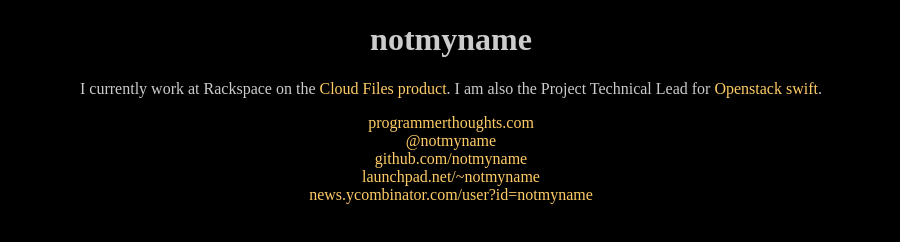
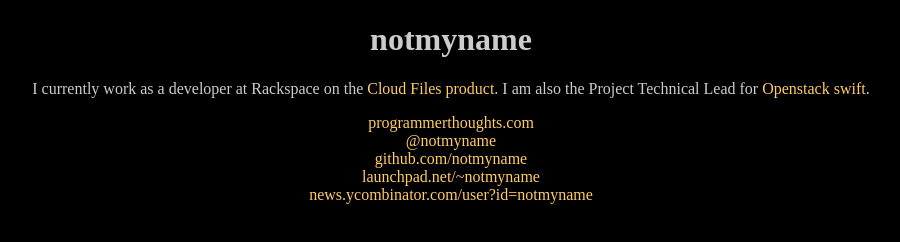
Before and after one commit to notmyname/not.mn, a plain HTML site: page index.html in a window 1280 px wide. Shown: the whole page, without its empty margins (189-1089 px from the left). Drawn offline with Linux system fonts and the light colour scheme.

Commit message:
updated personal description

```diff
--- a/index.html
+++ b/index.html
@@ -10,7 +10,7 @@
 <body>
 	<h1>notmyname</h1>
 	<p>
-		I currently work at Rackspace on the <a href="http://www.rackspace.com/cloud/cloud_hosting_products/files/" title="cloud files">Cloud Files product</a>. I am also the Project Technical Lead for <a href="http://launchpad.net/swift" title="swift">Openstack swift</a>.
+		I currently work as a developer at Rackspace on the <a href="http://www.rackspace.com/cloud/cloud_hosting_products/files/" title="cloud files">Cloud Files product</a>. I am also the Project Technical Lead for <a href="http://launchpad.net/swift" title="swift">Openstack swift</a>.
 	</p>
 	<p>
 		<ul>
```
